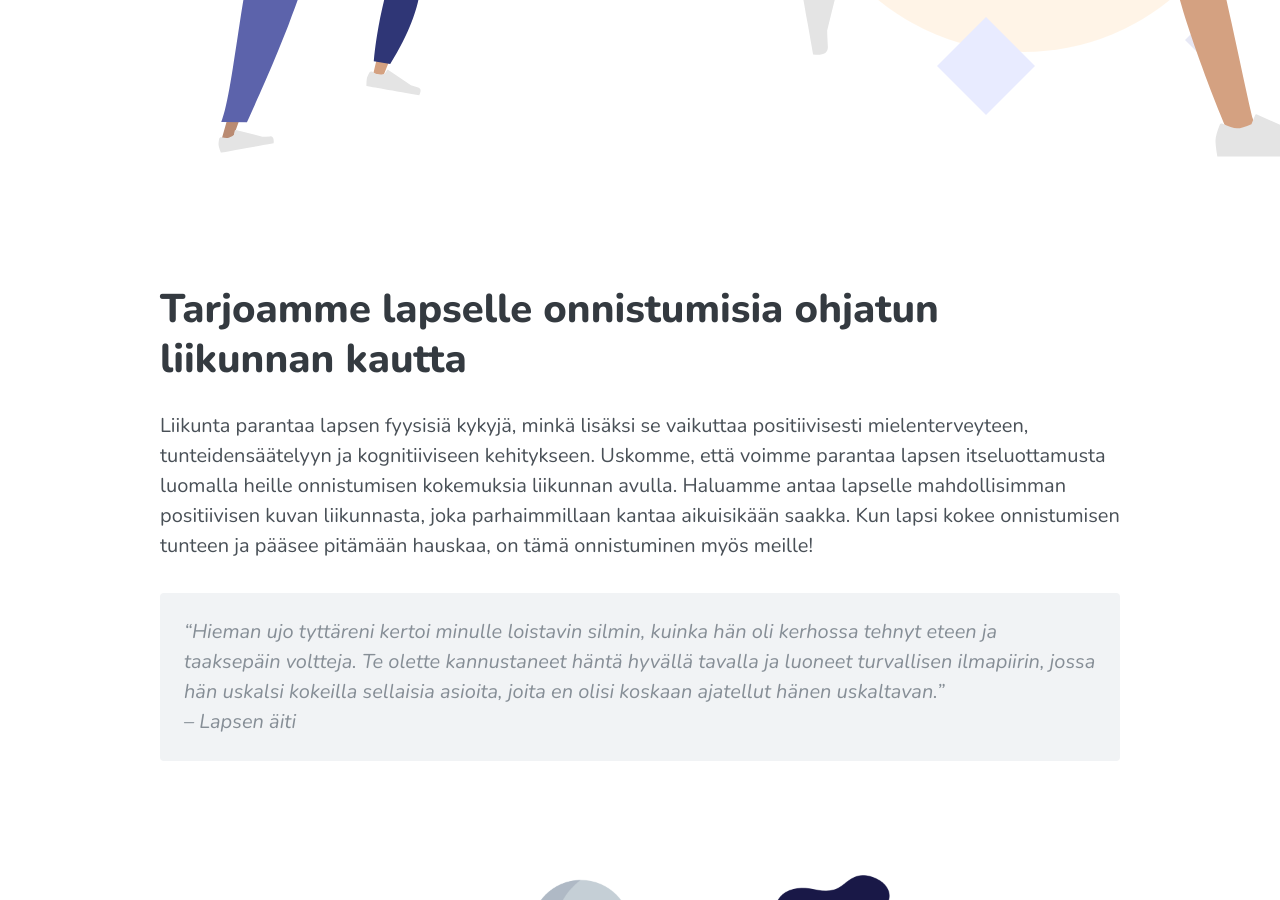
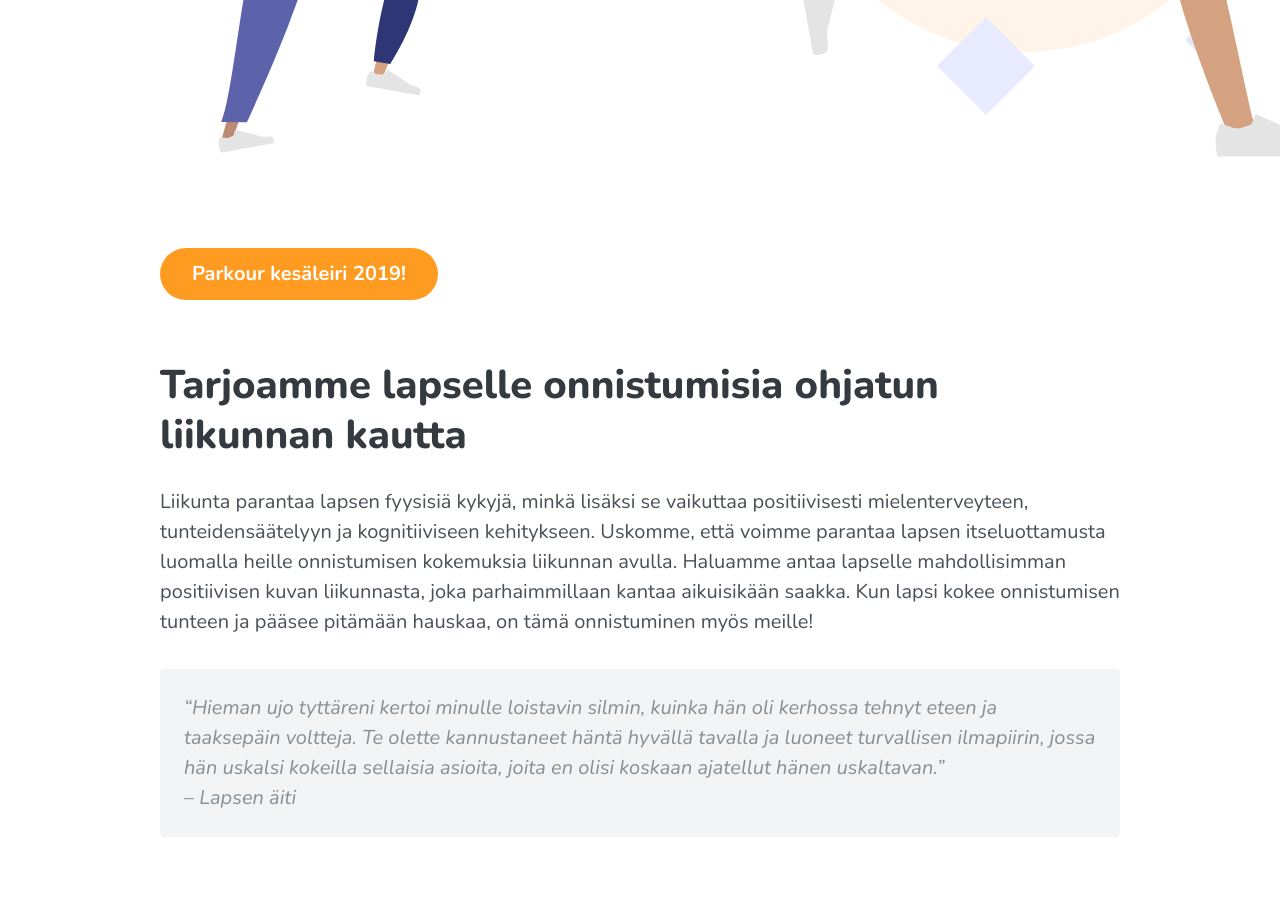
Before and after one commit to Funktum/weemove, a Jekyll site: the page built from _pages/home.md, in a window 1280 px wide and 900 px high, scrolled down 740 px. Built offline with Jekyll 4.4.1, drawn with Linux system fonts in a browser that asks for light colours; our own code applies the rules of GitHub Pages for plain Markdown files; a script that is not in the unit is left out.

Commit message:
Update home.md

```diff
--- a/_pages/home.md
+++ b/_pages/home.md
@@ -9,6 +9,10 @@ description: >-
 hero_btn: '#wee-kerhot'
 hero_btn_text: WEE-kerhot
 ---
+
+
+{% include button.html url="/leiri" text="Parkour kesäleiri 2019!" %}
+
 # Tarjoamme lapselle onnistumisia ohjatun liikunnan kautta
 
 Liikunta parantaa lapsen fyysisiä kykyjä, minkä lisäksi se vaikuttaa positiivisesti mielenterveyteen, tunteidensäätelyyn ja kognitiiviseen kehitykseen. Uskomme, että voimme parantaa lapsen itseluottamusta luomalla heille onnistumisen kokemuksia liikunnan avulla. Haluamme antaa lapselle mahdollisimman positiivisen kuvan liikunnasta, joka parhaimmillaan kantaa aikuisikään saakka. Kun lapsi kokee onnistumisen tunteen ja pääsee pitämään hauskaa, on tämä onnistuminen myös meille!
```
